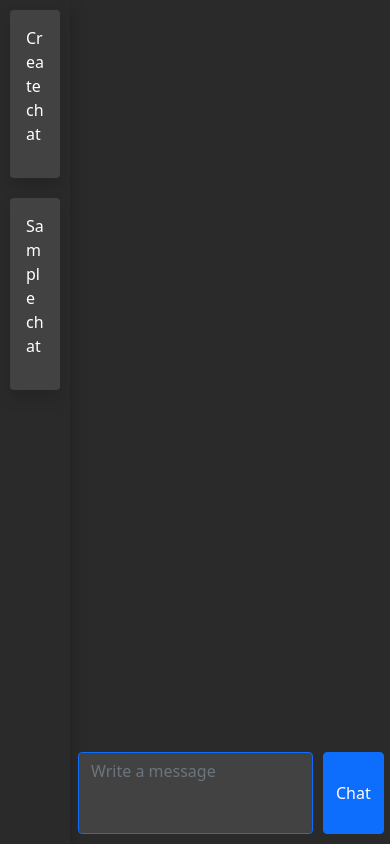
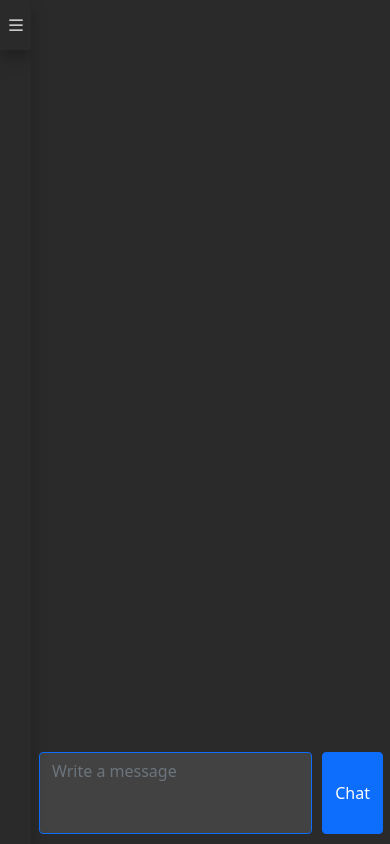
Before and after one commit to iteamurr/pet-the-chat, a Flask app: page /chat in a window 390 px wide. Run offline with Flask 2, Linux system fonts and the light colour scheme; a user stored in the database is signed in; tables that the repository leaves empty hold one stand-in row (values such as "Sample post"); some libraries are stand-ins or nearby versions.

Commit message:
feat: add mobile version

```diff
--- a/src/static/scripts/chat.js
+++ b/src/static/scripts/chat.js
@@ -64,9 +64,6 @@ $(document).ready(function () {
       });
       scroll = new_scroll;
     }
-    else {
-      $('#scroll-down').show();
-    }
   }
 
   function getNewUsernameColor() {
--- a/src/static/scripts/tools.js
+++ b/src/static/scripts/tools.js
@@ -19,11 +19,24 @@ $(document).ready(function () {
       $('#textarea').attr('rows', 1);
   });
 
-  $("#scroll-down").on('click', function () {
+  $("#chat").on('scroll', function () {
+    if ($('#chat').prop('scrollHeight') - $('#chat').prop('scrollTop') > 1200)
+      $('.scroll-down').toggleClass('scroll-down scroll-down-flex');
+    else
+      $('.scroll-down-flex').toggleClass('scroll-down-flex scroll-down');
+  });
+
+  $(".scroll-down").on('click', function () {
     $('#chat').children().last()[0].scrollIntoView({
       behavior: "smooth",
       block: "end"
     });
-    $("#scroll-down").hide();
+  });
+
+  $('.chats-header-icon').click(function(event) {
+    $('.select-chat').toggleClass('active');
+    $('.chats-menu').toggleClass('active');
+    $('.content-back').toggleClass('active');
+    $('.chats-header-menu').toggleClass('active');
   });
 });
--- a/src/static/styles/chat.css
+++ b/src/static/styles/chat.css
@@ -9,11 +9,12 @@ body {
   overflow: hidden;
 }
 
-#chats{
+.chats-menu{
   position: fixed;
   display: flex;
   flex-direction: column;
   overflow: auto;
+  overflow-x: hidden;
   width: 18%;
   height: 100%;
   background-color: #2a2a2a;
@@ -60,18 +61,52 @@ body {
   border-color: #0d6efd !important;
 }
 
-#scroll-down {
+.scroll-down {
   display: none;
+}
+.scroll-down-flex {
+  display: flex;
   position: fixed;
+  justify-content: center;
+  align-items: center;
+  width: 40px;
+  height: 40px;
+  background-color: #424242;
+  border-radius: 100%;
   bottom: 20%;
   right: 3%;
+  z-index: 10;
 }
 
-#create-chat {
-  margin: 10px;
-  padding: 1rem;
-  background-color: #424242;
+#scroll-down-icon{
+  width: 25px;
+  height: 25px;
   color: #ffffff;
+}
+
+#chats-header {
+  display: flex;
+  flex-direction: row;
+  justify-content: space-between;
+  align-items: center;
+  width: 100%;
+  height: 50px;
+  margin-bottom: 10px;
+  background-color: #2a2a2a;
+  color: #ffffff;
+  box-shadow: 0 .5rem 1rem rgba(0, 0, 0, .25);
+}
+
+.chats-header-icon {
+  display: flex;
+  flex-direction: row;
+  align-items: center;
+}
+
+#menu-icon, #create-chat{
+  width: 25px;
+  height: 25px;
+  margin: 15px;
 }
 
 .select-chat {
@@ -126,3 +161,92 @@ body {
   color: #ffffff !important;
   border-color: #0d6efd !important;
 }
+
+.content-back {
+  display: none;
+}
+
+@media (max-width:992px){
+  .chats-menu{
+    width: 6%;
+    z-index: 3;
+  }
+  .chats-menu.active {
+    width: 30%;
+  }
+
+  #chat-header {
+    z-index: 5;
+  }
+
+  #chats-header-create-chat{
+    display: none;
+  }
+
+  .chats-header-menu.active div{
+    display: flex !important;
+    z-index: 6;
+  }
+
+  .select-chat {
+    display: none;
+  }
+  .select-chat.active {
+    display: block;
+    z-index: 4;
+  }
+
+  .chats-header-icon span{
+    display: none;
+  }
+  .chats-header-menu.active div span{
+    display: flex;
+  }
+
+  #main{
+    left: 8%;
+    width: 92%;
+    z-index: 1;
+  }
+
+  .content-back.active {
+    display: block;
+    position: fixed;
+    height: 100%;
+    width: 100%;
+    left: 0;
+    top: 0;
+    z-index: 5;
+    background-color: #2a2a2a;
+    opacity: .8;
+    z-index: 2;
+  }
+}
+
+@media (max-width:767px){
+  .chats-menu{
+    width: 8%;
+  }
+
+  #main{
+    left: 10%;
+    width: 90%;
+  }
+
+  .chats-menu.active {
+    width: 50%;
+  }
+
+  .chats-header-menu{
+    justify-content: center !important;
+  }
+  .chats-header-menu.active{
+    justify-content: space-between !important;
+  }
+
+  #menu-icon {
+    width: 20px;
+    height: 20px;
+    margin: 8px;
+  }
+}
--- a/src/templates/chat.html
+++ b/src/templates/chat.html
@@ -13,10 +13,25 @@
 
 <body>
   <div class="wrapper">
-    <div id="chats">
-      <div class="select-chat" id="create-chat" data-bs-toggle="modal"
-        data-bs-target="#modal-create-chat">
-        <p>Create chat</p>
+    <div class="content-back"></div>
+    <div id="chats" class="chats-menu">
+      <div id="chats-header" class="chats-header-menu">
+        <div class="chats-header-icon">
+          <svg id="menu-icon" xmlns="http://www.w3.org/2000/svg" fill="currentColor" class="bi bi-list"
+            viewBox="0 0 16 16">
+            <path fill-rule="evenodd"
+              d="M2.5 12a.5.5 0 0 1 .5-.5h10a.5.5 0 0 1 0 1H3a.5.5 0 0 1-.5-.5zm0-4a.5.5 0 0 1 .5-.5h10a.5.5 0 0 1 0 1H3a.5.5 0 0 1-.5-.5zm0-4a.5.5 0 0 1 .5-.5h10a.5.5 0 0 1 0 1H3a.5.5 0 0 1-.5-.5z" />
+          </svg>
+          <span>Chats</span>
+        </div>
+        <div id="chats-header-create-chat">
+          <svg id="create-chat" xmlns="http://www.w3.org/2000/svg" fill="currentColor" class="bi bi-file-plus"
+            viewBox="0 0 16 16" data-bs-toggle="modal" data-bs-target="#modal-create-chat">
+            <path d="M8.5 6a.5.5 0 0 0-1 0v1.5H6a.5.5 0 0 0 0 1h1.5V10a.5.5 0 0 0 1 0V8.5H10a.5.5 0 0 0 0-1H8.5V6z" />
+            <path
+              d="M2 2a2 2 0 0 1 2-2h8a2 2 0 0 1 2 2v12a2 2 0 0 1-2 2H4a2 2 0 0 1-2-2V2zm10-1H4a1 1 0 0 0-1 1v12a1 1 0 0 0 1 1h8a1 1 0 0 0 1-1V2a1 1 0 0 0-1-1z" />
+          </svg>
+        </div>
       </div>
       {% for chat_link, chat_name in chats.items() %}
       <div class="select-chat">
@@ -33,7 +48,13 @@
         <button class="btn btn-primary" id="send_message" type="button" tabindex="1">Chat</button>
       </div>
     </div>
-    <div class="btn btn-primary" id="scroll-down">Scroll</div>
+    <div class="scroll-down">
+      <svg id="scroll-down-icon" xmlns="http://www.w3.org/2000/svg" fill="currentColor" class="bi bi-arrow-down-circle"
+        viewBox="0 0 16 16">
+        <path fill-rule="evenodd"
+          d="M1 8a7 7 0 1 0 14 0A7 7 0 0 0 1 8zm15 0A8 8 0 1 1 0 8a8 8 0 0 1 16 0zM8.5 4.5a.5.5 0 0 0-1 0v5.793L5.354 8.146a.5.5 0 1 0-.708.708l3 3a.5.5 0 0 0 .708 0l3-3a.5.5 0 0 0-.708-.708L8.5 10.293V4.5z" />
+      </svg>
+    </div>
     <div class="modal fade" id="modal-create-chat" tabindex="-1" aria-labelledby="modal-create-chat-label"
       aria-hidden="true">
       <div class="modal-dialog modal-dialog-centered">
```
